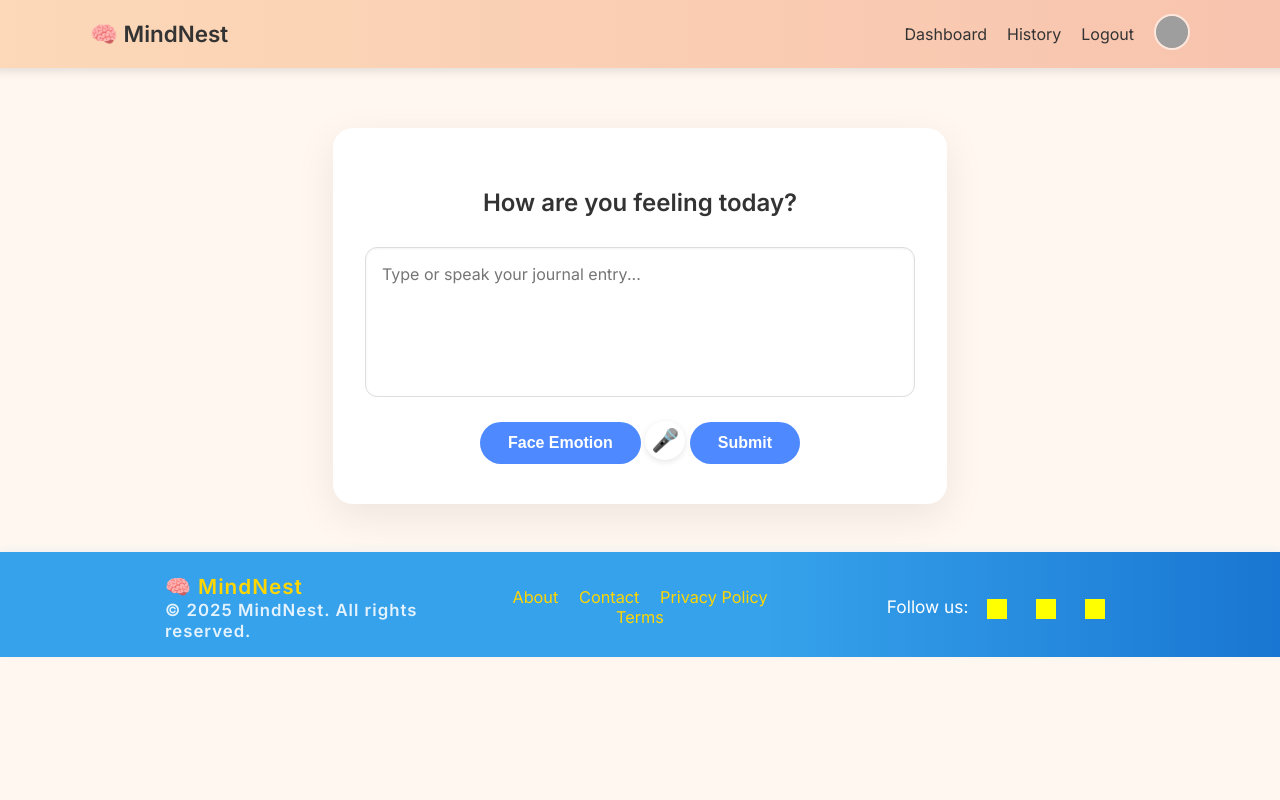
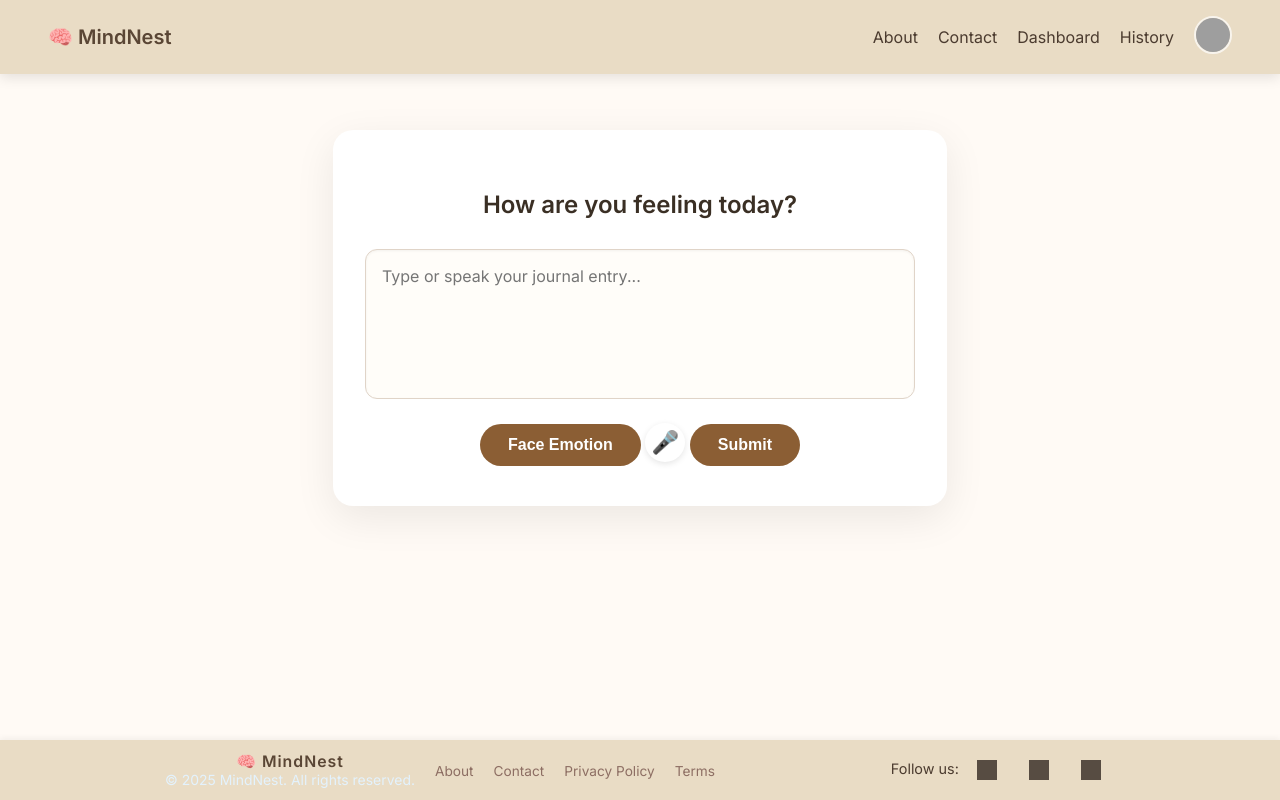
Before and after one commit to hasirsath/MindNest, a Flask app: page / in a window 1280 px wide. Run offline with Flask 3, Linux system fonts and the light colour scheme; the visitor is signed in with stand-in values (Sample User, id 1); parts of the project's set-up code (start-up, migrations or seed data) failed here and were passed over; grey boxes are pictures that could not be loaded.

Commit message:
final changes

```diff
--- a/app.py
+++ b/app.py
@@ -3,7 +3,7 @@ import os
 from functools import wraps
 from collections import Counter
 from flask import Flask, render_template, request, redirect, url_for, session, abort, Response, flash
-from dotenv import load_dotenv
+
 #---------change------------
 import base64
 from io import BytesIO
@@ -33,8 +33,17 @@ print("Loading DeepFace model... (this may take 20s the first time)")
 deepface_model = DeepFace.build_model("VGG-Face")
 print("DeepFace model loaded!")
 
+from dotenv import load_dotenv
 load_dotenv()
 
+# ---- START OF TEMPORARY DEBUG CODE ----
+print("--- Environment Variables Currently Loaded ---")
+# This loop prints every single environment variable your app can see
+for key, value in os.environ.items():
+    if "KEY" in key:  # We only print keys to keep the output clean
+        print(f"Found Key: '{key}'")
+print("------------------------------------------")
+# ---- END OF TEMPORARY DEBUG CODE ----
 FERNET_MASTER_KEY = os.getenv("FERNET_MASTER_KEY")
 if not FERNET_MASTER_KEY:
     raise ValueError("FERNET_MASTER_KEY not set in environment variables!")
@@ -229,7 +238,7 @@ def analyze():
     music_recs = get_music_recommendations(detected_mood)
 
     # 🎥 Get YouTube video recommendations
-    video_recs = get_media_recommendations(detected_mood, region="IN")[:2]
+    video_recs = get_media_recommendations(detected_mood)[:2]
 
     # 🔒 Encrypt text before saving
     encrypted_text = fernet.encrypt(entry_text.encode()).decode()
--- a/static/footer.css
+++ b/static/footer.css
@@ -1,14 +1,40 @@
-/* MindNest Footer - Project Blue Theme */
+/* MindNest Footer - Warm Neutral Theme */
 .footer {
-    background: linear-gradient(90deg, #36a2eb 60%, #1976d2 100%);
-    color: #fff;
+    background: #e9dcc5; /* warm beige */
+    color: #4b3b2f;      /* warm brown text */
     text-align: center;
     padding: 22px 0 16px 0;
-    margin-top: 48px;
-    font-size: 1.08em;
-    box-shadow: 0 -2px 8px rgba(54,162,235,0.08);
+    margin-top: 50px ;
+    font-size: 1em;
+    box-shadow: 0 -2px 8px rgba(0,0,0,0.06);
     width: 100%;
 }
+
+/* Sticky footer setup */
+html, body {
+    height: 100%;
+    margin: 0;
+    display: flex;
+    flex-direction: column;
+}
+
+/* Content wrapper */
+main {
+    flex: 1;
+}
+
+/* Footer styling */
+.footer {
+    background: #e9dcc5; /* warm beige */
+    color: #4b3b2f;      /* warm brown text */
+    text-align: center;
+    padding: 12px 0;     /* thinner footer */
+    font-size: 0.9em;    /* slightly smaller text */
+    box-shadow: 0 -2px 6px rgba(0,0,0,0.05);
+    width: 100%;
+    margin-top: auto;    /* stick to bottom */
+}
+
 .footer .footer-content {
     max-width: 950px;
     margin: 0 auto;
@@ -16,116 +42,61 @@
     flex-wrap: wrap;
     align-items: center;
     justify-content: space-between;
-    gap: 16px;
+    gap: 12px;
 }
-.footer .footer-left {
-    text-align: left;
-    flex: 1 1 200px;
-    min-width: 180px;
-    font-weight: 600;
-    letter-spacing: 1px;
-}
-.footer .footer-center {
-    flex: 1 1 200px;
-    min-width: 180px;
-    color: #e3f2fd;
-    font-size: 0.97em;
-}
+
+
+/* Right */
 .footer .footer-right {
     text-align: right;
     flex: 1 1 200px;
     min-width: 180px;
 }
+
+/* Links */
 .footer a {
-    color: #ffd600;
+    color: #8d6e63; /* medium warm brown */
     text-decoration: none;
     margin: 0 8px;
-    font-size: 0.97em;
+    font-size: 0.95em;
     transition: color 0.2s;
 }
+
 .footer a:hover {
     text-decoration: underline;
-    color: #fffde7;
+    color: #4b3b2f; /* darker brown */
 }
+
+/* Footer logo/accent */
 .footer-logo {
-    color: #ffd600;
-    font-size: 1.2em;
+    color: #5a4635; /* deep brown */
+    font-size: 1.1em;
     font-weight: bold;
     letter-spacing: 1px;
 }
+
+/* Icons (if any) */
 .footer img {
-    filter: brightness(0) saturate(100%) invert(81%) sepia(98%) saturate(749%) hue-rotate(1deg) brightness(104%) contrast(104%);
-    margin-left: 6px;
-    margin-right: 2px;
+    filter: brightness(0) saturate(100%) invert(29%) sepia(11%)
+            saturate(718%) hue-rotate(347deg) brightness(94%) contrast(89%);
+    margin: 0 6px;
     transition: filter 0.2s;
 }
 .footer img:hover {
-    filter: brightness(0) saturate(100%) invert(100%) sepia(0%) saturate(0%) hue-rotate(0deg) brightness(120%) contrast(120%);
+    filter: brightness(0) saturate(100%) invert(15%) sepia(9%)
+            saturate(711%) hue-rotate(347deg) brightness(90%) contrast(92%);
 }
+
+/* Responsive */
 @media (max-width: 700px) {
     .footer .footer-content {
         flex-direction: column;
         text-align: center;
         gap: 8px;
     }
-    .footer .footer-left, .footer .footer-center, .footer .footer-right {
+    .footer .footer-left,
+    .footer .footer-center,
+    .footer .footer-right {
         text-align: center;
     }
 }
-.footer {
-    background: linear-gradient(90deg, #36a2eb 60%, #1976d2 100%);
-    color: #fff;
-    text-align: center;
-    padding: 22px 0 16px 0;
-    margin-top: 48px;
-    font-size: 1.08em;
-    box-shadow: 0 -2px 8px rgba(54,162,235,0.08);
-    width: 100%;
-}
-.footer .footer-content {
-    max-width: 950px;
-    margin: 0 auto;
-    display: flex;
-    flex-wrap: wrap;
-    align-items: center;
-    justify-content: space-between;
-    gap: 16px;
-}
-.footer .footer-left {
-    text-align: left;
-    flex: 1 1 200px;
-    min-width: 180px;
-    font-weight: 600;
-    letter-spacing: 1px;
-}
-.footer .footer-center {
-    flex: 1 1 200px;
-    min-width: 180px;
-    color: #e3f2fd;
-    font-size: 0.97em;
-}
-.footer .footer-right {
-    text-align: right;
-    flex: 1 1 200px;
-    min-width: 180px;
-}
-.footer a {
-    color: #ffd600;
-    text-decoration: none;
-    margin: 0 8px;
-    font-size: 0.97em;
-}
-.footer a:hover {
-    text-decoration: underline;
-    color: #fffde7;
-}
-@media (max-width: 700px) {
-    .footer .footer-content {
-        flex-direction: column;
-        text-align: center;
-        gap: 8px;
-    }
-    .footer .footer-left, .footer .footer-center, .footer .footer-right {
-        text-align: center;
-    }
-}
--- a/static/index.css
+++ b/static/index.css
@@ -1,79 +1,80 @@
+/* General Reset */
 body {
     font-family: 'Inter', sans-serif;
-    background: #fff7f0;
+    background: #fffaf5; /* soft cream */
     margin: 0;
     padding: 0;
     display: flex;
     flex-direction: column;
     align-items: center;
+    color: #4b3b2f; /* warm brown */
 }
 
+/* Navbar */
 nav {
-    width: 100%;
-    background: linear-gradient(90deg, #fcd9b8, #f8c3ae);
-    padding: 14px 24px;
-    box-shadow: 0 4px 10px rgba(0,0,0,0.1);
-    border-radius: 0 0 18px 18px;
-    position: sticky;
+    background: #e9dcc5; /* warm beige */
+    padding: 16px 48px;
+    position: fixed;
     top: 0;
+    left: 0;
+    right: 0;
+    box-shadow: 0 4px 12px rgba(0,0,0,0.1);
     z-index: 1000;
 }
 
+.nav-container {
+    display: flex;
+    align-items: center;
+    justify-content: space-between;
+}
+
+.nav-links {
+    display: flex;
+    align-items: center;
+    gap: 20px;
+    margin-left: auto;
+}
+
+.logo {
+    display: flex;
+    align-items: center;
+    font-size: 1.25rem;
+    font-weight: 600;
+    color: #5a4635; /* deep brown */
+}
+
+.logo img {
+    margin-right: 8px;
+    height: 28px;
+    width: 28px;
+}
+
+.nav-links a {
+    text-decoration: none;
+    color: #4b3b2f;
+    font-weight: 500;
+    font-size: 1rem;
+    transition: color 0.2s;
+}
+
+.nav-links a:hover {
+    color: #2e241c;
+}
+
+/* Avatar */
 .nav-avatar {
-    width: 40px;
-    height: 40px;
+    width: 34px;
+    height: 34px;
     border-radius: 50%;
-    cursor: pointer;
-    display: inline-block;
     object-fit: cover;
-    z-index: 1;
+    border: 2px solid rgba(255, 255, 255, 0.7);
     cursor: pointer;
 }
 
 
-.nav-container {
-    max-width: 1100px;
-    margin: 0 auto;
-    display: flex;
-    justify-content: space-between;
-    align-items: center;
-}
-
-.logo {
-    font-size: 1.4em;
-    font-weight: 600;
-    color: #333;
-}
-
-.nav-links {
-    display: flex;
-    align-items: center;   /* ensures text and image vertically align */
-    gap: 20px;             /* consistent spacing between links */
-}
-
-.nav-links a {
-    text-decoration: none;
-    color: #333;
-    font-weight: 500;
-    transition: color 0.3s;
-}
-
-.nav-links a:hover {
-    color: #1976d2;
-}
-
-.nav-avatar {
-    width: 32px;
-    height: 32px;
-    border-radius: 50%;
-    object-fit: cover;
-    border: 2px solid rgba(255, 255, 255, 0.6);
-    cursor: pointer;
-}
-
-
+/* Main Card */
 .main-card {
-    margin-top: 60px;
+    margin-top: 130px;
     background: #fff;
     padding: 40px 32px;
     border-radius: 20px;
@@ -85,33 +86,36 @@ nav {
 
 h2 {
     font-weight: 600;
-    color: #333;
+    color: #3a2f24;
     margin-bottom: 30px;
 }
 
+/* Textarea */
 textarea {
     width: 100%;
     height: 150px;
-    border: 1px solid #ddd;
+    border: 1px solid #e0d4c8;
     border-radius: 12px;
     padding: 16px;
     font-size: 1em;
     font-family: 'Inter', sans-serif;
     resize: none;
     box-sizing: border-box;
-    background: #fff;
+    background: #fffdf9;
     box-shadow: inset 0 1px 3px rgba(0,0,0,0.05);
     outline: none;
+    color: #3a2f24;
 }
 
 textarea:focus {
-    border-color: #a3c9f7;
-    box-shadow: 0 0 0 3px rgba(163, 201, 247, 0.4);
+    border-color: #c9a26d;
+    box-shadow: 0 0 0 3px rgba(201, 162, 109, 0.35);
 }
 
+/* Buttons */
 button {
     margin-top: 20px;
-    background-color: #4e89ff;
+    background-color: #8b5e34; /* coffee brown */
     color: #fff;
     border: none;
     padding: 12px 28px;
@@ -119,36 +123,37 @@ button {
     border-radius: 25px;
     cursor: pointer;
     font-weight: 600;
-    transition: background 0.3s;
+    transition: all 0.3s;
 }
 
-img.nav-avatar
 button:hover {
-    background-color: #3572e2;
+    background-color: #6b4524;
 }
 
+/* Warning text */
 .warning {
-    color: #888;
+    color: #7a6a58;
     margin-top: 12px;
     font-size: 0.95em;
     display: none;
 }
 
+/* View history link */
 .view-history {
     margin-top: 22px;
     display: inline-block;
     font-weight: 500;
     font-size: 1.05em;
-    color: #007bff;
+    color: #8b5e34;
     text-decoration: none;
 }
 
 .view-history:hover {
     text-decoration: underline;
+    color: #6b4524;
 }
 
-/* Voice css */
-
+/* Voice button */
 .mic-container {
   position: absolute;
   bottom: 10px;
@@ -174,17 +179,17 @@ button:hover {
 
 .mic-button.active {
   animation: pulse 1s infinite;
-  background: #eaf4ff;
+  background: #f7efe6;
 }
 
 @keyframes pulse {
   0% {
-    box-shadow: 0 0 0 0 rgba(0, 123, 255, 0.4);
+    box-shadow: 0 0 0 0 rgba(139, 94, 52, 0.4);
   }
   70% {
-    box-shadow: 0 0 0 10px rgba(0, 123, 255, 0);
+    box-shadow: 0 0 0 10px rgba(139, 94, 52, 0);
   }
   100% {
-    box-shadow: 0 0 0 0 rgba(0, 123, 255, 0);
+    box-shadow: 0 0 0 0 rgba(139, 94, 52, 0);
   }
 }
--- a/templates/about.html
+++ b/templates/about.html
@@ -9,6 +9,7 @@
         .main-card {
             padding: 40px;
             text-align: left;
+            margin-bottom: 50px;
         }
         .main-card h2 {
             margin-bottom: 20px;
@@ -38,8 +39,10 @@
             <span class="logo">🧠 MindNest</span>
             <div class="nav-links">
                 <a href="/">Home</a>
+                <a href="{{ url_for('contact') }}">Contact</a>
                 <a href="/dashboard">Dashboard</a>
                 <a href="/history">History</a>
+
             {% if session.get('logged_in') %}
                 {% if session.get('user_picture') %}
                     <a href="/profile"><img src="{{ session.get('user_picture') }}" alt="{{ session.get('user_name') }}" class="nav-avatar" style="width:32px;height:32px;border-radius:50%;object-fit:cover;margin-left:12px;border:2px solid rgba(255,255,255,0.6);" /></a>
--- a/templates/contact.html
+++ b/templates/contact.html
@@ -25,8 +25,10 @@
             <span class="logo">🧠 MindNest</span>
             <div class="nav-links">
                 <a href="/">Home</a>
+                <a href="{{ url_for('about') }}">About</a>
                 <a href="/dashboard">Dashboard</a>
                 <a href="/history">History</a>
+
             {% if session.get('logged_in') %}
                 {% if session.get('user_picture') %}
                     <a href="/profile"><img src="{{ session.get('user_picture') }}" alt="{{ session.get('user_name') }}" class="nav-avatar" style="width:32px;height:32px;border-radius:50%;object-fit:cover;margin-left:12px;border:2px solid rgba(255,255,255,0.6);" /></a>
--- a/templates/edit.html
+++ b/templates/edit.html
@@ -14,6 +14,8 @@
             <a href="/">Home</a>
             <a href="/dashboard">Dashboard</a>
             <a href="/history">History</a>
+            <a href="{{ url_for('about') }}">About</a>
+            <a href="{{ url_for('contact') }}">Contact</a>
             {% if session.get('logged_in') %}
                 <a href="/logout" class="nav-auth">Logout</a>
                 {% if session.get('user_picture') %}
--- a/templates/index.html
+++ b/templates/index.html
@@ -12,10 +12,12 @@
     <div class="nav-container">
         <span class="logo">🧠 MindNest</span>
         <div class="nav-links">
+            <a href="{{ url_for('about') }}">About</a>
+            <a href="{{ url_for('contact') }}">Contact</a>
             <a href="/dashboard">Dashboard</a>
             <a href="/history">History</a>
+
             {% if session.get('logged_in') %}
-                <a href="/logout">Logout</a>
                 {% if session.get('user_picture') %}
                     <a href="{{ url_for('profile') }}">
                         <img src="{{ session.get('user_picture') }}"
```
Also changed, not shown: services/media_client.py (+87 -93 lines), static/dashboard.css (+35 -26 lines), static/history.css (+38 -37 lines), static/profile.css (+13 -0 lines), templates/dashboard.html (+6 -1 lines), templates/history.html (+9 -23 lines).
